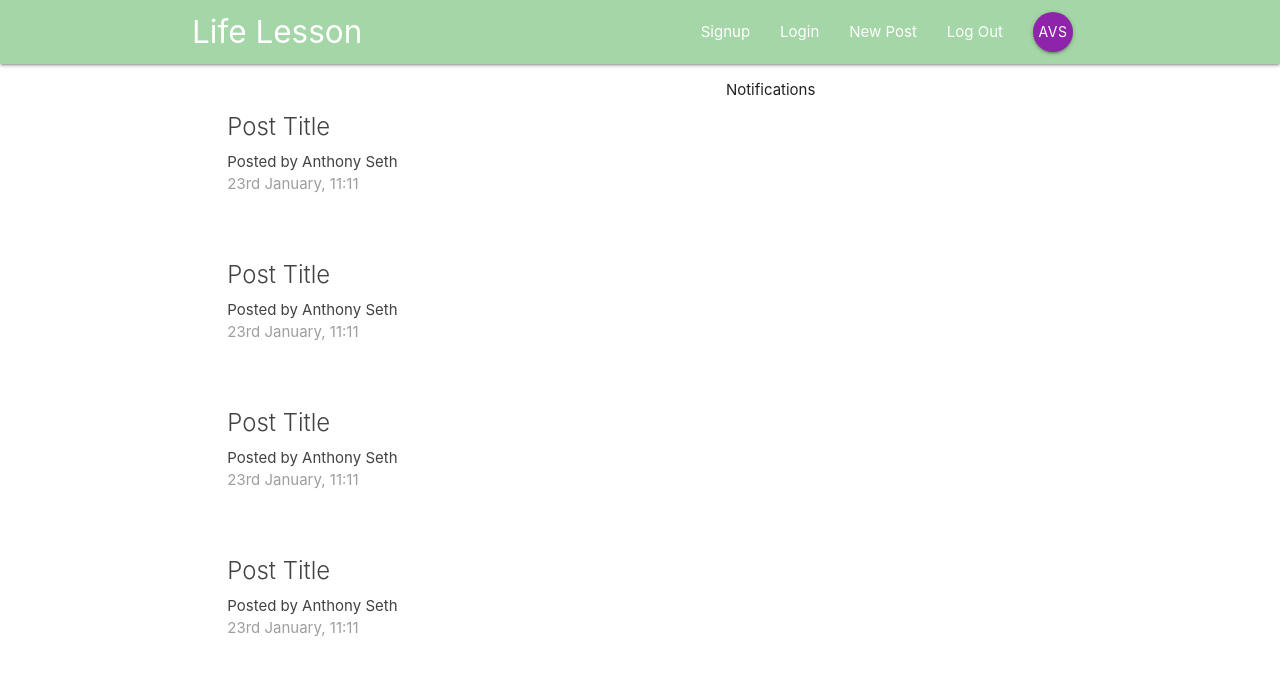
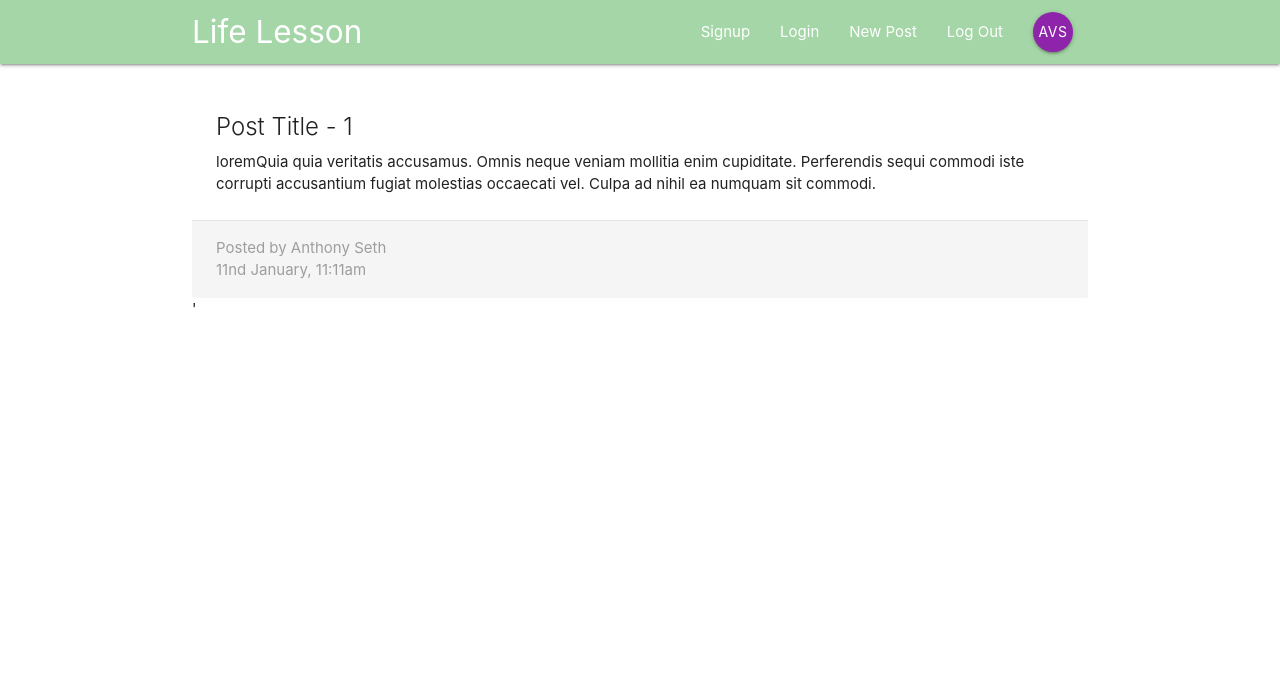
Before and after one commit to Anthonyvseth/React-Redux-Firebase-App, a React (Create React App) app in the folder client/: page /post/1 in a window 1280 px wide. Shown: the top 676 px of the page. Built offline with nearby package versions, Linux system fonts and the light colour scheme.

Commit message:
post details created

```diff
--- a/client/src/App.js
+++ b/client/src/App.js
@@ -2,7 +2,7 @@
 import {BrowserRouter, Switch, Route} from 'react-router-dom'
 import Dashboard from './components/dashboard/Dashboard'
 import Navbar from './components/layout/Navbar'
-
+import PostDetails from './components/posts/PostDetails'
 
 function App() {
   return (
@@ -10,7 +10,8 @@ function App() {
     <div>
       <Navbar />
       <Switch>
-        <Route path='/' component={Dashboard} />
+        <Route exact path='/' component={Dashboard} />
+        <Route path='/post/:id' component={PostDetails} />
       </Switch>
     </div>
     </BrowserRouter>
--- a/client/src/components/posts/PostDetails.js
+++ b/client/src/components/posts/PostDetails.js
@@ -0,0 +1,21 @@
+import React from 'react'
+
+const PostDetails = (props) => {
+    const id = props.match.params.id
+    return (
+        <div className='container section projcect-details'>
+            <div className='card z-depth-0'>
+                <div className='card-content'>
+                    <span className='card-title'>Post Title - {id}</span>
+                    <p>loremQuia quia veritatis accusamus. Omnis neque veniam mollitia enim cupiditate. Perferendis sequi commodi iste corrupti accusantium fugiat molestias occaecati vel. Culpa ad nihil ea numquam sit commodi.</p>
+                </div>
+                <div className='card-action grey lighten-4 grey-text'>
+                    <div>Posted by Anthony Seth</div>
+                    <div>11nd January, 11:11am</div>
+                </div>'
+            </div>
+        </div>
+    )
+}
+
+export default PostDetails
```
